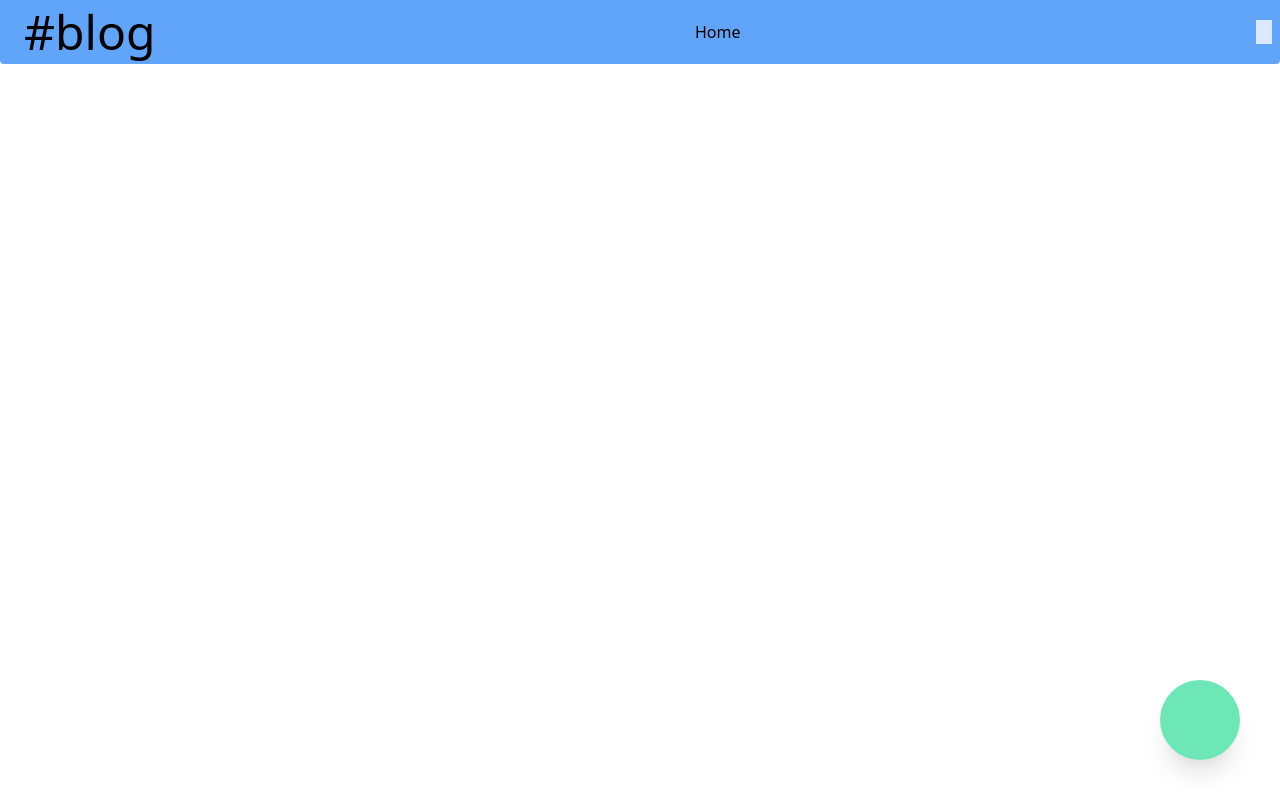
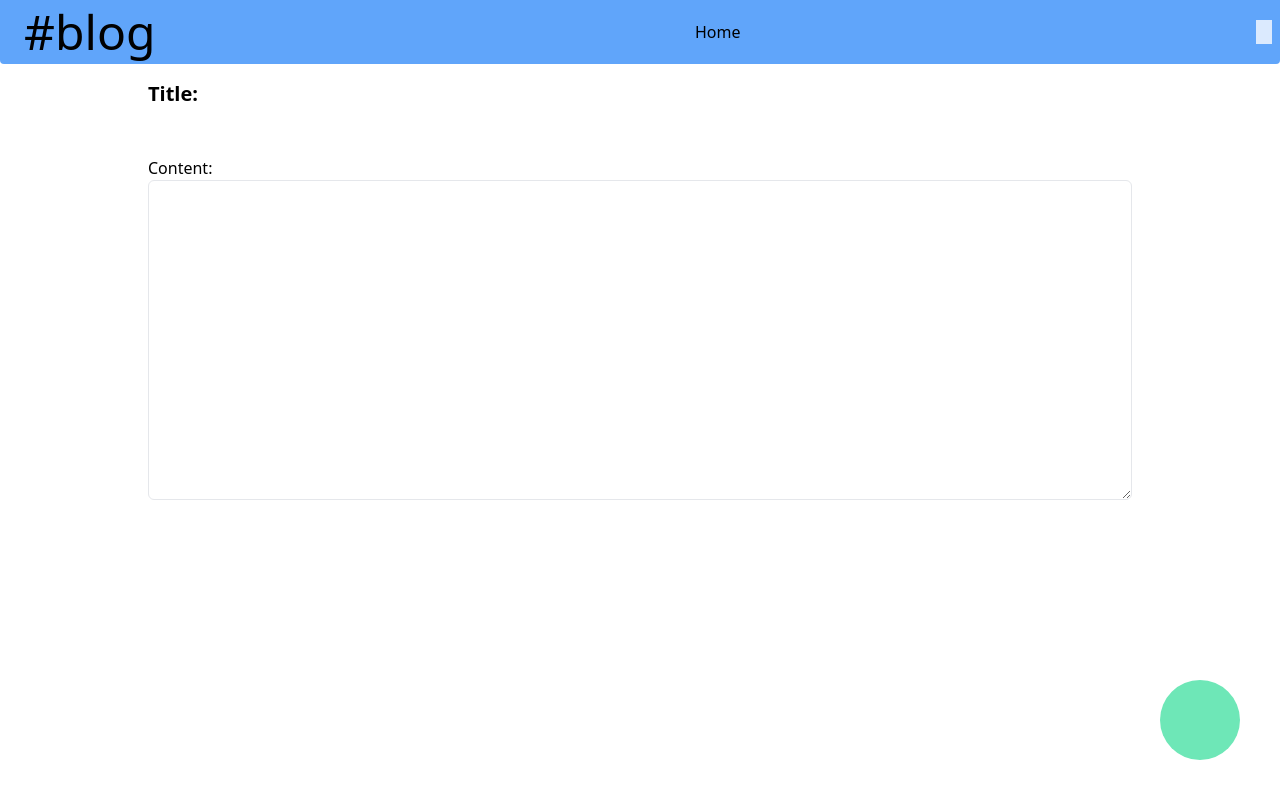
Before and after one commit to olav-valle/blog_page_react, a React (Create React App) app: page /newPost in a window 1280 px wide. Built offline with nearby package versions, Linux system fonts and the light colour scheme.

Commit message:
implemented new article form basic implementation done. Starting work on redux integration and event handling.

```diff
--- a/src/App.js
+++ b/src/App.js
@@ -5,7 +5,7 @@ import {
     BrowserRouter as Router,
     Switch,
     Route,
-    Redirect,
+    Redirect, Link,
 } from 'react-router-dom'
 import {ArticleList} from "./features/articles/ArticleList";
 import {NewArticleForm} from "./features/articles/NewArticleForm";
@@ -25,7 +25,9 @@ function App() {
                         render={() => (
                             <React.Fragment>
                                 <ArticleList/>
-                                <FloatingNewButton/>
+                                <Link to={"/newPost"}>
+                                    <FloatingNewButton/>
+                                </Link>
                             </React.Fragment>
 
                         )}
@@ -36,7 +38,6 @@ function App() {
                         render={() => (
                             <React.Fragment>
                                 <NewArticleForm/>
-                                <FloatingSaveButton/>
                             </React.Fragment>
                         )}
                     />
@@ -45,7 +46,6 @@ function App() {
                            render={({match}) => (
                                <React.Fragment>
                                <SingleArticlePage props={match}/>
-                               <FloatingEditButton/>
                                </React.Fragment>
                            )
                            }
--- a/src/app/FloatingActionButton.js
+++ b/src/app/FloatingActionButton.js
@@ -24,30 +24,26 @@ const FloatingButton = (props) => {
 
 export const FloatingNewButton = () => {
     return (
-        <Link to={"/newPost"}>
+
             <FloatingButton
                 color="bg-blue-300 active:bg-blue-400" icon="zmdi zmdi-file-plus zmdi-hc-4x"
             />
-        </Link>
     )
 }
 
 export const FloatingSaveButton = () => {
     return (
-        <Link to={"/"}>
+
             <FloatingButton
                 color="bg-green-300 active:bg-green-400" icon="zmdi zmdi-floppy zmdi-hc-4x"
             />
-        </Link>
     )
 }
 
 export const FloatingEditButton = () => {
     return (
-        <Link to={"/"}>
             <FloatingButton
                 color="bg-red-300 active:bg-red-400" icon="zmdi zmdi-edit zmdi-hc-4x"
             />
-        </Link>
     )
 }
--- a/src/features/articles/ArticleList.js
+++ b/src/features/articles/ArticleList.js
@@ -42,7 +42,7 @@ export const ArticleList = () => {
     }
 
 return (
-    <div className="flex flex-col p-5 pt-20 space-y-5 ">
+    <div className="m-auto flex flex-col justify-center p-auto pt-20 space-y-5 lg:max-w-screen-lg">
         {articleList}
     </div>
 )
--- a/src/features/articles/NewArticleForm.js
+++ b/src/features/articles/NewArticleForm.js
@@ -1,7 +1,54 @@
-import React from "react";
+import React, {useState} from "react";
+import {FloatingSaveButton} from "../../app/FloatingActionButton";
+import {useDispatch} from "react-redux";
+import {articleAdded} from "./articlesSlice";
 
 export const NewArticleForm = () => {
+    const [title, setTitle] = useState("");
+    const [content, setContent] = useState("");
 
-    return null
+    const dispatch  = useDispatch()
+
+    const onTitleChange = e => setTitle(e.target.value);
+    const onContentChange = e => setContent(e.target.value);
+
+    const onArticleSaveClick = () => {
+        if (title && content) {
+            dispatch(articleAdded(title, content));
+            setTitle("");
+            setContent("");
+        }
+    }
+
+    return (
+        <div className="lg:w-4/5 h-screen m-auto flex flex-col p-5 pt-20">
+            <div className="flex flex-col">
+                <label className="capitalize text-xl font-bold " htmlFor="articleTitle">Title:</label>
+                <input
+                    className="rounded-md focus:shadow-inner p-3 outline-none  borderw-1/2"
+                    type="text"
+                    id="articleTitle"
+                    name="articleTitle"
+                    value={title}
+                    onChange={onTitleChange}
+                    //placeholder={"The post headline."}
+                />
+            </div>
+            <div className="flex flex-col">
+                <label htmlFor={"articleContent"}>Content:</label>
+                <div className="">
+                    <textarea
+                    className="w-full h-80 rounded-md focus:shadow-inner p-3 resize outline-none border "
+                    id="articleContent"
+                    name="articleContent"
+                    value={content}
+                    onChange={onContentChange}
+                    //placeholder="What's on your mind..?"
+
+                /></div>
+            </div>
+            <FloatingSaveButton onClick={onArticleSaveClick()}/>
+        </div>
+    )
 
 }
--- a/src/features/articles/SingleArticlePage.js
+++ b/src/features/articles/SingleArticlePage.js
@@ -4,6 +4,7 @@ import {selectArticleById} from "./articlesSlice";
 import {ArticleDate} from "./ArticleDate";
 import {Redirect, Route, Switch} from "react-router-dom";
 import {NotFound} from './NotFoundPage'
+import {FloatingEditButton} from "../../app/FloatingActionButton";
 
 export const SingleArticlePage = (match) => {
     const artId = match.props.params.artId;
@@ -17,6 +18,7 @@ export const SingleArticlePage = (match) => {
                 <div className="capitalize text-xl font-bold ">{article.title}</div>
                 <div className="text-blue-800 text-xs"><ArticleDate date={article.date}/></div>
                 <p className="">{article.content}</p>
+                <FloatingEditButton/>
             </div>
         )
     }
--- a/src/features/articles/articlesSlice.js
+++ b/src/features/articles/articlesSlice.js
@@ -1,5 +1,8 @@
 import {createAsyncThunk, createSlice, nanoid} from '@reduxjs/toolkit';
 import randomArticles from "../../app/randomArticles";
+import sub from "date-fns/sub";
+import {randomInt} from "../../app/tools";
+import {lorem} from "../../app/lorem";
 
 
 const initialArts = [
@@ -39,7 +42,26 @@ export const fetchArticles = createAsyncThunk(
 const articleSlice = createSlice({
     name: 'articles',
     initialState,
-    reducers: {},
+    reducers: {
+        articleAdded: {
+
+            reducer(state, action) {
+                state.arts.push(action.payload)
+            },
+
+            prepare(title, content) {
+                return{
+                    payload: {
+                        id: nanoid(),
+                        date: new Date().toISOString(),
+                        title,
+                        content
+                    }
+                }
+            }
+
+        }
+    },
     extraReducers: {
         [fetchArticles.pending]: (state, action) => {
             state.status = 'pending';
@@ -55,7 +77,7 @@ const articleSlice = createSlice({
     }
 });
 
-export const {} = articleSlice.actions;
+export const {articleAdded} = articleSlice.actions;
 
 export default articleSlice.reducer;
 
--- a/tailwind.config.js
+++ b/tailwind.config.js
@@ -3,8 +3,11 @@ module.exports = {
     purge: [],
     darkMode: false, // or 'media' or 'class'
     theme: {
+        boxShadow:{
+            inner: 'inset 0 0 6px 0 rgba(0, 0, 0, 0.4)',
+
+        },
         extend: {
-
             screens: {
                 'hover-hover': {'raw': '(hover: hover)'}
             }
```
